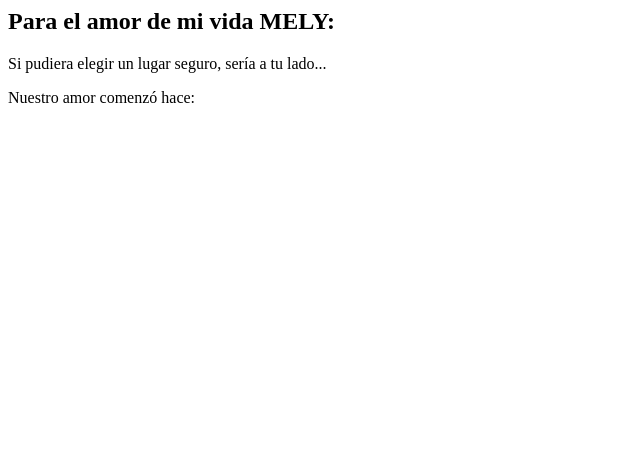
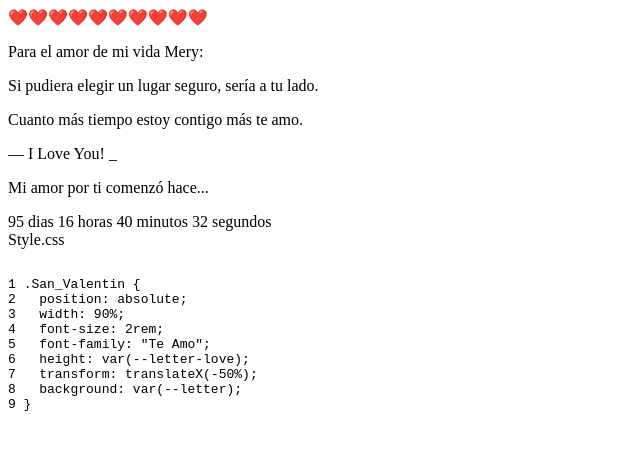
Before and after one commit to MIMACH0/carta, a plain HTML site: page index.html in a window 1280 px wide. Shown: the whole page, without its empty margins (0-640 px from the left). Drawn offline with Linux system fonts and the light colour scheme.

Commit message:
Refactor index.html structure and content

```diff
--- a/index.html
+++ b/index.html
@@ -1,16 +1,52 @@
-<div class="carta-container">
-  <div class="sobre">
-    <div class="arbol-corazones">
-      </div>
+<!DOCTYPE html>
+<html lang="es">
+<head>
+    <meta charset="UTF-8">
+    <meta name="viewport" content="width=device-width, initial-scale=1.0">
+    <title>Para Mery ❤️</title>
+    <link rel="stylesheet" href="style.css">
+</head>
+<body>
+    <div class="background-decor"></div>
 
-    <div class="mensaje">
-      <h2>Para el amor de mi vida MELY:</h2>
-      <p id="texto-amor">Si pudiera elegir un lugar seguro, sería a tu lado...</p>
+    <div class="container">
+        <div class="card">
+            <div class="tree-container">
+                <div class="trunk"></div>
+                <div class="hearts-canopy" id="canopy"></div>
+            </div>
 
-      <div class="contador">
-        <p>Nuestro amor comenzó hace:</p>
-        <span id="reloj"></span>
-      </div>
+            <div class="message-box">
+                <p class="typing">Para el amor de mi vida Mery:</p>
+                <p class="text-body" id="text-1">Si pudiera elegir un lugar seguro, sería a tu lado.</p>
+                <p class="text-body" id="text-2">Cuanto más tiempo estoy contigo más te amo.</p>
+                <p class="love-you">— I Love You! _</p>
+
+                <div class="counter-container">
+                    <p>Mi amor por ti comenzó hace...</p>
+                    <div id="timer">Cargando...</div>
+                </div>
+            </div>
+        </div>
+
+        <div class="code-window">
+            <div class="code-header">
+                <span class="dots"></span>
+                <span class="filename">Style.css</span>
+            </div>
+            <pre><code>
+<span class="line">1</span> <span class="selector">.San_Valentin</span> {
+<span class="line">2</span>   <span class="prop">position</span>: <span class="val">absolute</span>;
+<span class="line">3</span>   <span class="prop">width</span>: <span class="val">90%</span>;
+<span class="line">4</span>   <span class="prop">font-size</span>: <span class="val">2rem</span>;
+<span class="line">5</span>   <span class="prop">font-family</span>: <span class="val">"Te Amo"</span>;
+<span class="line">6</span>   <span class="prop">height</span>: <span class="val">var(--letter-love)</span>;
+<span class="line">7</span>   <span class="prop">transform</span>: <span class="val">translateX(-50%)</span>;
+<span class="line">8</span>   <span class="prop">background</span>: <span class="val">var(--letter)</span>;
+<span class="line">9</span> }</code></pre>
+        </div>
     </div>
-  </div>
-</div>
+
+    <script src="script.js"></script>
+</body>
+</html>
```
